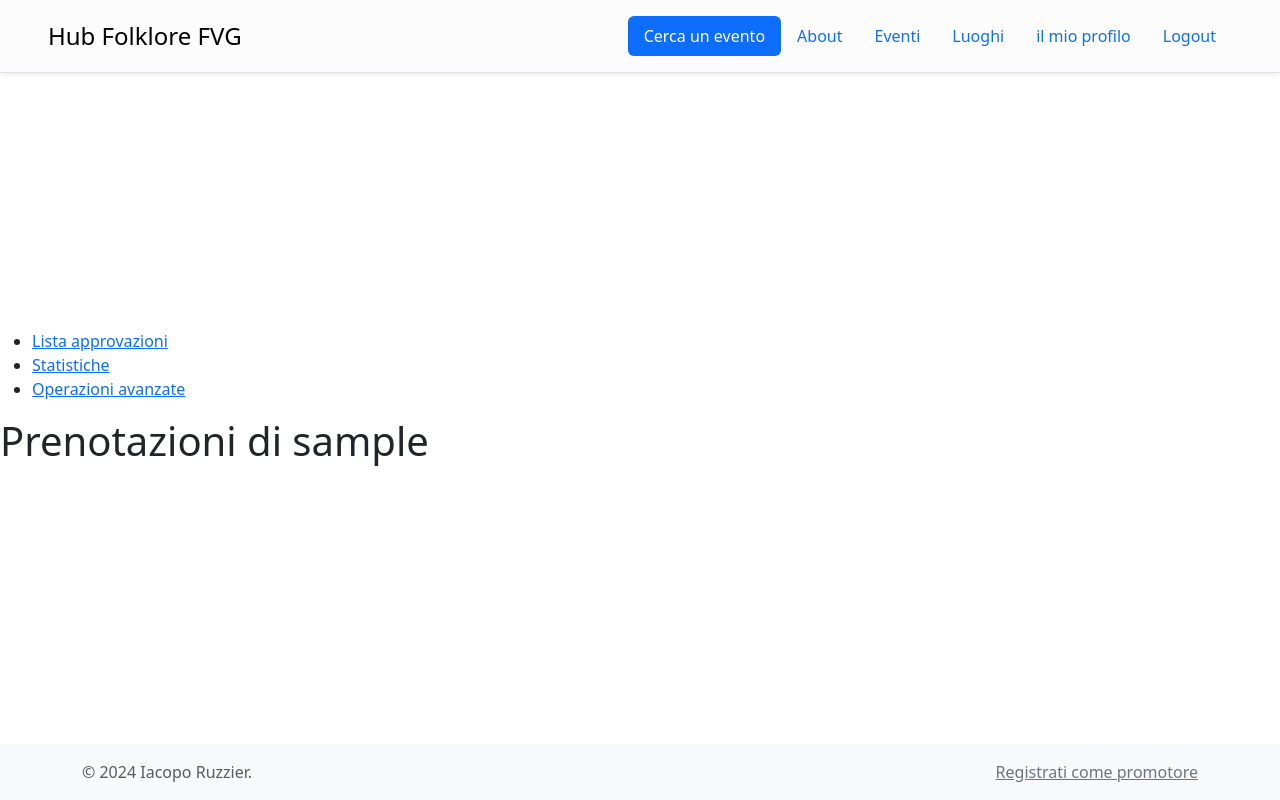
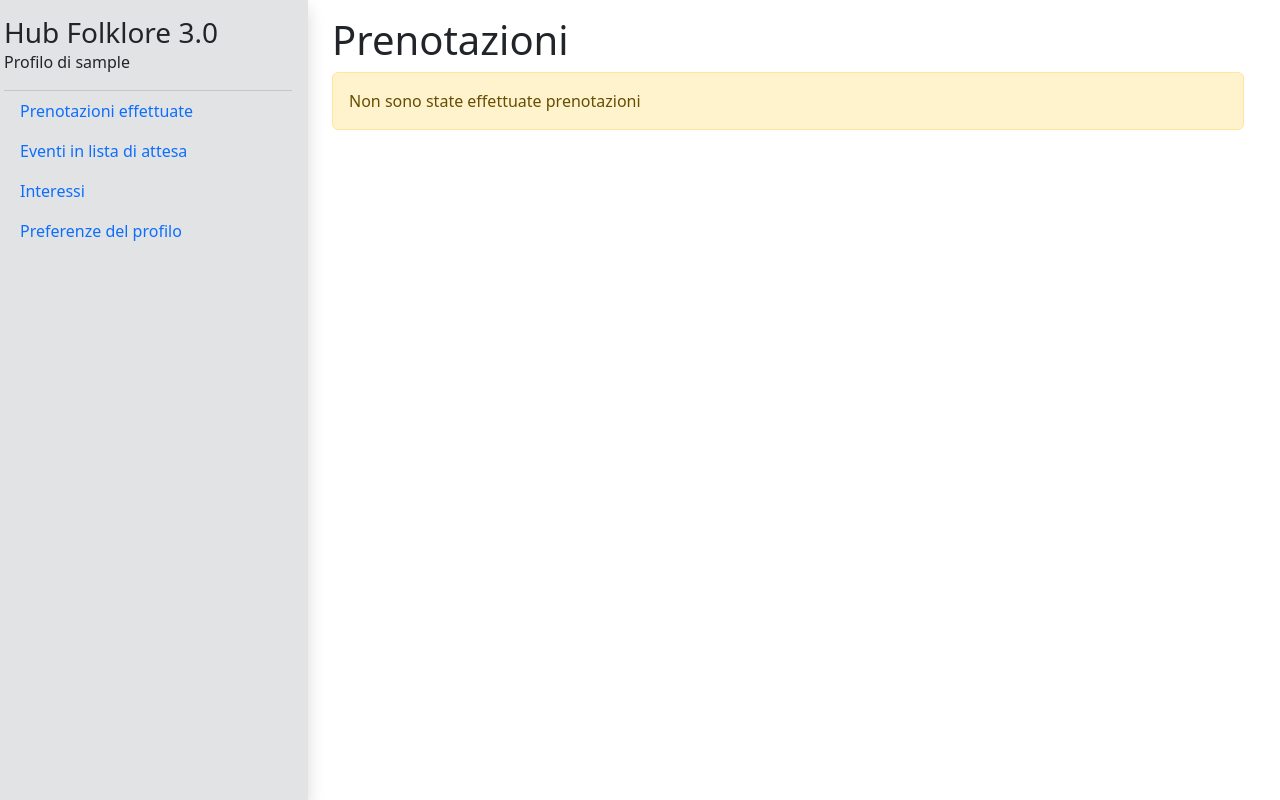
Before and after one commit to Hoolywear/tec_folklore_prj, a Django app: page /users/profile/prenotazioni/ in a window 1280 px wide. Run offline with Django 4.2, Linux system fonts and the light colour scheme; the visitor is signed in with stand-in values (Sample User, id 1); data that the repository does not hold is empty; parts of the project's set-up code (start-up, migrations or seed data) failed here and were passed over; some libraries are stand-ins or nearby versions.

Commit message:
add bootstrap to users app templates (partial)

```diff
--- a/users/templates/users/base_profile.html
+++ b/users/templates/users/base_profile.html
@@ -1,30 +1,42 @@
 {% extends 'base.html' %}
 {% load promo_tags %}
 
+{% block body_tag %}
+<body class="container p-0 m-0">
+{% endblock %}
+{% block header %}
+{% endblock %}
+
 {% block content %}
+    <div class="row vh-100 vw-100">
         {% block sidebar %}
-        <ul>
-        {% if user.is_staff %}
-        <li><a href="#">Lista approvazioni</a></li>
-        <li><a href="#">Statistiche</a></li>
-        <li><a href="http://localhost:8000/admin/">Operazioni avanzate</a></li>
+        <div class="sidebar col-3 px-3 pt-2 bg-secondary-subtle shadow">
+            <div class="d-flex flex-wrap flex-md-nowrap flex-column align-items-left pt-2 border-secondary-subtle border-bottom">
+                <a href="{% url 'index' %}" class="h3 my-auto text-decoration-none">Hub Folklore 3.0</a>
+                <p>Profilo di {{ user.username }}</p>
+            </div>
+            <ul class="nav nav-pills flex-column mb-auto text">
+                {% if request.user|is_promotore %}
+                <li><a class="nav-link" href="{% url 'users:promozioni:aggiungi_promozione' %}">Aggiungi una promozione</a></li>
+                <li><a class="nav-link" href="{% url 'users:promozioni:lista_promozioni' %}">Lista promozioni</a></li>
+                <li><a class="nav-link" href="#">Statistiche</a></li>
                     {% else %}
-            {% if request.user|is_promotore %}
-        <li><a href="{% url 'users:promozioni:aggiungi_promozione' %}">Aggiungi una promozione</a></li>
-        <li><a href="{% url 'users:promozioni:lista_promozioni' %}">Lista promozioni</a></li>
-        <li><a href="#">Statistiche</a></li>
-            {% else %}
-        <li><a href="{% url 'users:prenotazioni' %}">Prenotazioni effettuate</a></li>
-        <li><a href="{% url 'users:waitlist' %}">Eventi in lista di attesa</a></li>
-        <li><a href="{% url 'users:interessi' %}">Interessi</a></li>
+                <li><a class="nav-link" href="{% url 'users:prenotazioni' %}">Prenotazioni effettuate</a></li>
+                <li><a class="nav-link" href="{% url 'users:waitlist' %}">Eventi in lista di attesa</a></li>
+                <li><a class="nav-link" href="{% url 'users:interessi' %}">Interessi</a></li>
                     {% endif %}
-        <li><a href="{% url 'users:update_user' %}">Preferenze del profilo</a></li>
-        {% endif %}
+                <li><a class="nav-link" href="{% url 'users:update_user' %}">Preferenze del profilo</a></li>
             </ul>
+        </div>
 	    {% endblock %}
+        <div class="col px-4 py-3">
             {% block profile_content %}
+            {% endblock %}
+        </div>
+    </div>
+{% endblock %}
+{% block footer %}
 
-    {% endblock %}
 {% endblock %}
 
 {% block banner %}
--- a/users/templates/users/lista_prenotazioni.html
+++ b/users/templates/users/lista_prenotazioni.html
@@ -1,26 +1,50 @@
 {% extends 'users/base_profile.html' %}
 {% load crispy_forms_tags %}
 
-{% block title %} Profile settings {% endblock %}
+{% block title %} Prenotazioni di {{ user.username }} {% endblock %}
 
 {% block profile_content %}
-    <h1>Prenotazioni di {{ user.username }}</h1>
-
-    <ul>
+    <h1>Prenotazioni</h1>
+    {% if object_list %}
+    <div class="my-3">
+    {% if prenotazioni_attive.count > 0 %}
+    <h2 class="text-primary">Prenotazioni attive</h2>
+    <div class="row">
     {% for prenotazione in prenotazioni_attive %}
-    	<li>{{ prenotazione.evento }} - {{ prenotazione.posti }} {{ prenotazione.posti|pluralize:'posto prenotato,posti prenotati' }} -
-            <a href="{% url 'eventi:dettagli_evento' pk=prenotazione.evento.pk %}">Dettagli evento</a> -
-            <a href="{% url 'users:delete_prenotazione' pk=prenotazione.pk %}">Elimina prenotazione</a></li>
+        <div class="col-12 mb-3">
+            <div class="card shadow bg-primary-subtle">
+              <div class="card-body">
+                <h5 class="card-title">{{ prenotazione.evento }}</h5>
+                  <h6 class="card-subtitle text-secondary">{{ prenotazione.evento.data_ora }}, {{ prenotazione.evento.luogo }}</h6>
+                <p class="card-text">{{ prenotazione.posti }} {{ prenotazione.posti|pluralize:'posto prenotato,posti prenotati' }}</p>
+                <a href="{% url 'eventi:dettagli_evento' pk=prenotazione.evento.pk %}" class="btn btn-primary">Dettagli evento</a>
+                <a href="{% url 'users:delete_prenotazione' pk=prenotazione.pk %}" class="btn btn-danger">Elimina prenotazione</a>
+              </div>
+            </div>
+        </div>
     {% endfor %}
-    </ul>
+    </div>
+    {% endif %}
     {% if prenotazioni_passate.count > 0 %}
-        <h2>Prenotazioni passate</h2>
-        <ul>
+        <h2 class="text-secondary mt-3">Prenotazioni passate</h2>
+        <div class="row">
         {% for prenotazione in prenotazioni_passate %}
-            <li>{{ prenotazione.evento }} (evento passato) - {{ prenotazione.posti }} {{ prenotazione.posti|pluralize:'posto prenotato,posti prenotati' }} -
-                <a href="{% url 'eventi:dettagli_evento' pk=prenotazione.evento.pk %}">Dettagli evento</a></li>
+            <div class="col-12 mb-3 mb-sm-0">
+            <div class="card shadow bg-secondary-subtle">
+              <div class="card-body">
+                <h5 class="card-title">{{ prenotazione.evento }}</h5>
+                  <h6 class="card-subtitle text-secondary">{{ prenotazione.evento.data_ora }}, {{ prenotazione.evento.luogo }}</h6>
+                <p class="card-text">{{ prenotazione.posti }} {{ prenotazione.posti|pluralize:'posto prenotato,posti prenotati' }}</p>
+                <a href="{% url 'eventi:dettagli_evento' pk=prenotazione.evento.pk %}" class="btn btn-secondary">Dettagli evento</a>
+              </div>
+            </div>
+            </div>
         {% endfor %}
-        </ul>
+        </div>
+    {% endif %}
+        </div>
+    {% else %}
+        <div class="alert alert-warning">Non sono state effettuate prenotazioni</div>
     {% endif %}
 
 {% endblock %}
```
Lines whose indentation alone changed are shown as unchanged.
